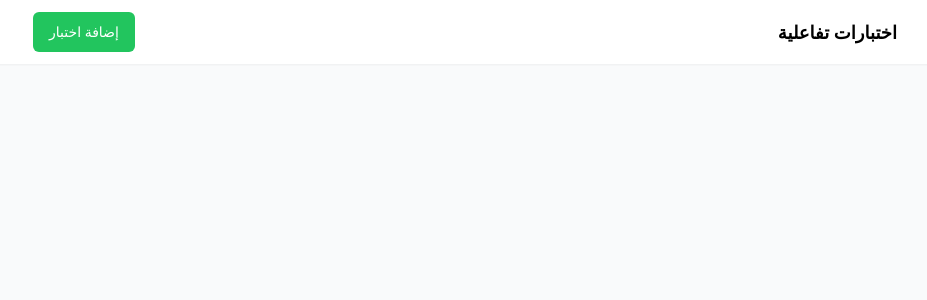
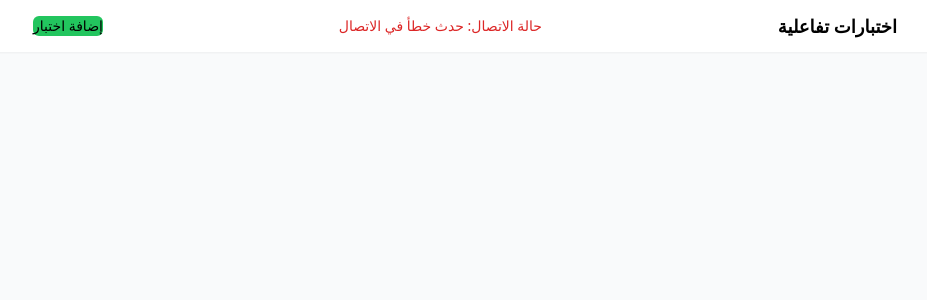
Before and after one commit to MOLOORD232/123aj, a Next.js app: page / in a window 1280 px wide. Shown: the top 300 px of the page, without its empty margins (175-1102 px from the left). Built offline with nearby package versions, Linux system fonts and the light colour scheme.

Commit message:
Update index.js

```diff
--- a/pages/index.js
+++ b/pages/index.js
@@ -1,12 +1,12 @@
 import React, { useState, useEffect } from 'react';
 import { Plus, FolderIcon, ArrowRight } from 'lucide-react';
 import { useRouter } from 'next/router';
-import db from '../lib/db'; // يفترض وجود ملف db.js به استدعاء قاعدة البيانات
+import db from '../lib/db';
 
 // Button Component
 const Button = ({ className = '', children, ...props }) => (
   <button
-    className={`inline-flex items-center justify-center rounded-md text-sm font-medium ring-offset-background transition-colors focus-visible:outline-none focus-visible:ring-2 focus-visible:ring-ring focus-visible:ring-offset-2 disabled:pointer-events-none disabled:opacity-50 bg-blue-500 text-white hover:bg-blue-600 h-10 px-4 py-2 ${className}`}
+    className={`inline-flex items-center justify-center rounded-md text-sm font-medium ring-offset-background transition-colors focus-visible:outline-none focus-visible:ring-2 focus-visible:ring-ring ${className}`}
     {...props}
   >
     {children}
@@ -23,15 +23,31 @@ const Card = ({ className = '', ...props }) => (
 
 export default function QuizApp() {
   const router = useRouter();
+  const [connectionStatus, setConnectionStatus] = useState('جاري التحقق...');
   const [subjects, setSubjects] = useState([]);
   const [selectedSubject, setSelectedSubject] = useState(null);
   const [selectedQuiz, setSelectedQuiz] = useState(null);
   const [questions, setQuestions] = useState([]);
 
   useEffect(() => {
-    loadSubjects();
+    // التحقق من الاتصال أولاً
+    async function checkConnection() {
+      try {
+        const isConnected = await db.checkConnection();
+        setConnectionStatus(isConnected ? 'متصل' : 'غير متصل');
+        if (isConnected) {
+          loadSubjects();
+        }
+      } catch (error) {
+        console.error('خطأ في الاتصال:', error);
+        setConnectionStatus('حدث خطأ في الاتصال');
+      }
+    }
+
+    checkConnection();
   }, []);
 
+  // هنا كان يبدأ "باقي الكود كما هو"
   const loadSubjects = async () => {
     try {
       const subjects = await db.getSubjectsWithQuizzes();
@@ -83,6 +99,11 @@ export default function QuizApp() {
       <div className="fixed top-0 left-0 right-0 bg-white shadow-sm z-10">
         <div className="max-w-4xl mx-auto px-4 py-3 flex justify-between items-center">
           <h1 className="text-lg font-semibold">اختبارات تفاعلية</h1>
+          <div className={`text-sm ${
+            connectionStatus === 'متصل' ? 'text-green-600' : 'text-red-600'
+          }`}>
+            حالة الاتصال: {connectionStatus}
+          </div>
           <div className="flex gap-2">
             {questions.length > 0 && (
               <Button onClick={shareQuiz} className="flex items-center gap-2">
```
